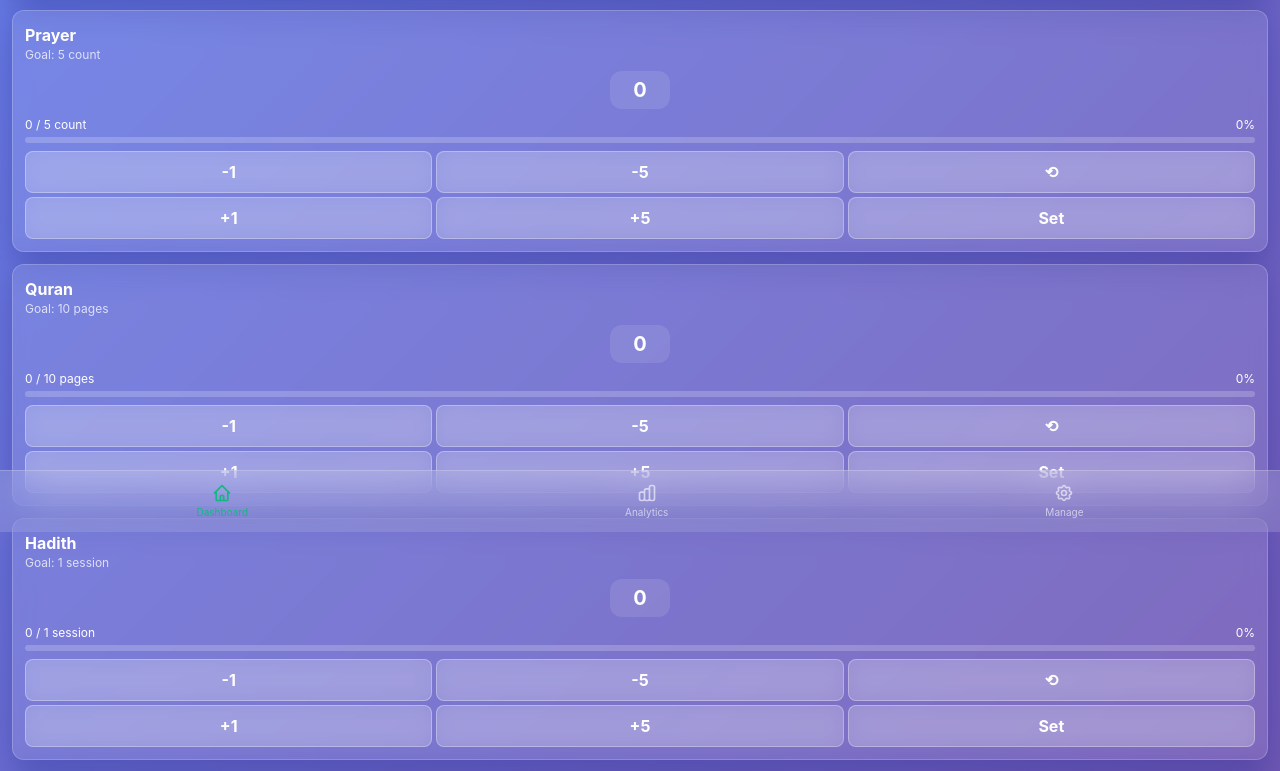
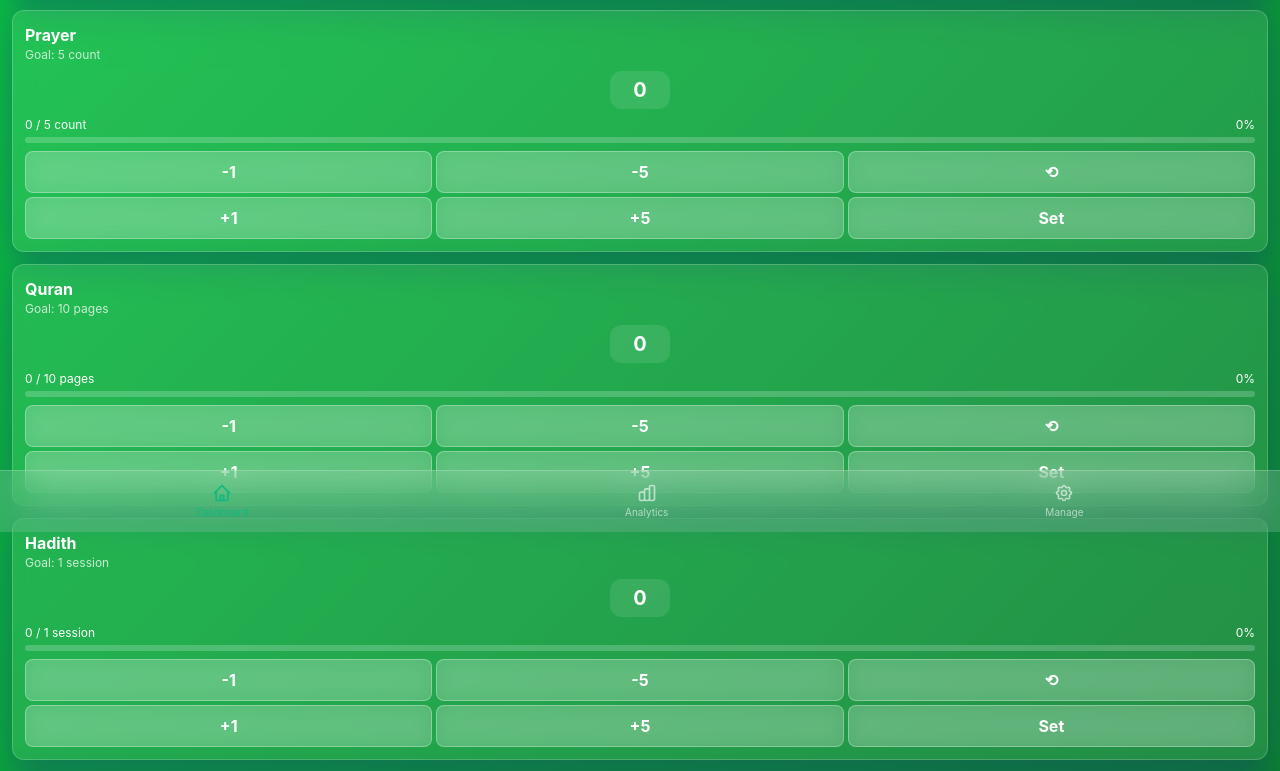
Before and after one commit to raj-311/Deen-Track, a website: page index.html in a window 1280 px wide. Shown: the part 268-1039 px from the top of the page. Drawn offline with nearby package versions, Linux system fonts and the light colour scheme.

Commit message:
Change light mode background gradient colors

```diff
--- a/index.html
+++ b/index.html
@@ -34,7 +34,7 @@
         }
 
         .light-mode {
-            background: linear-gradient(135deg, #667eea 0%, #764ba2 100%);
+            background: linear-gradient(135deg, #0ac445 0%, #0c6929 100%);
         }
 
         .dark-mode {
```
